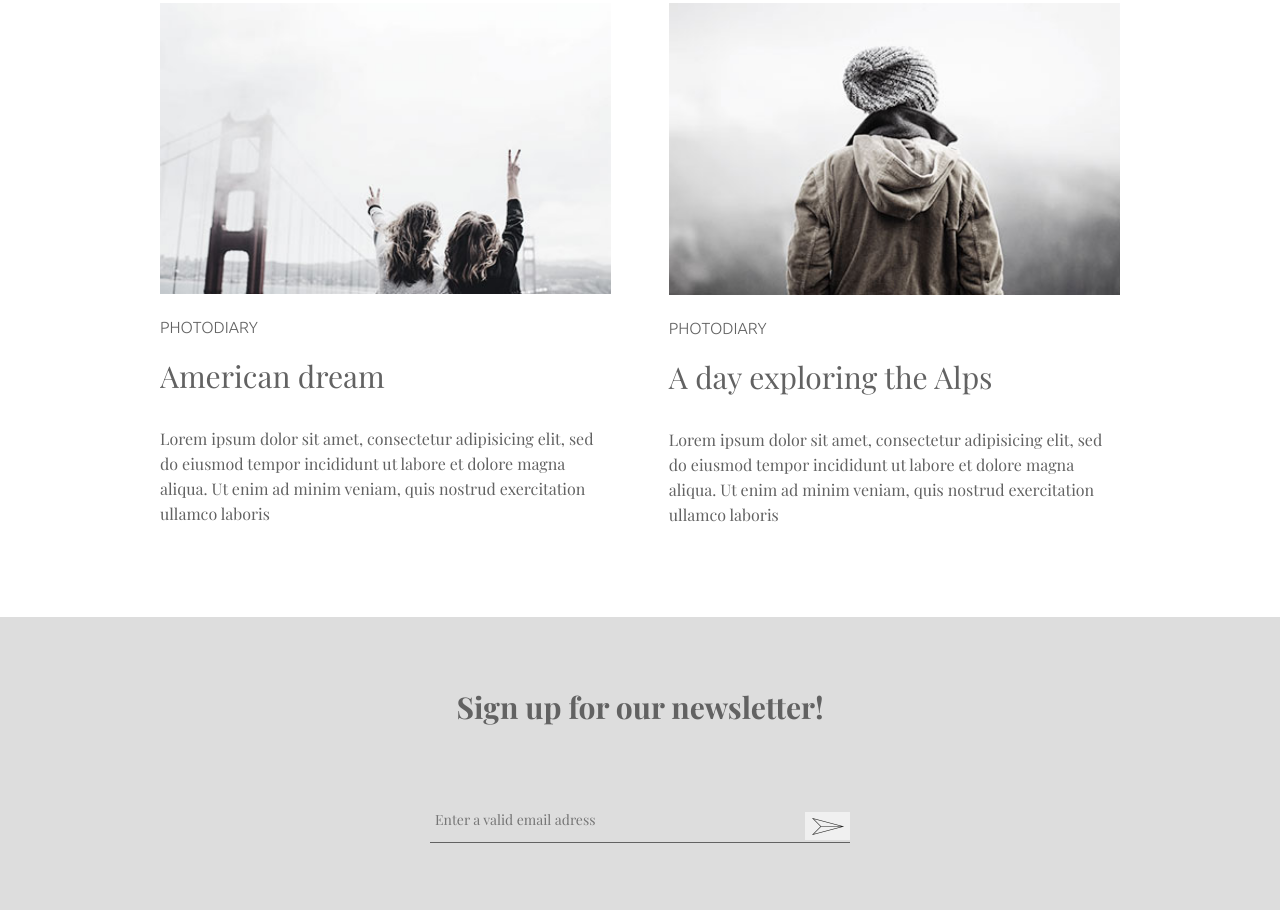
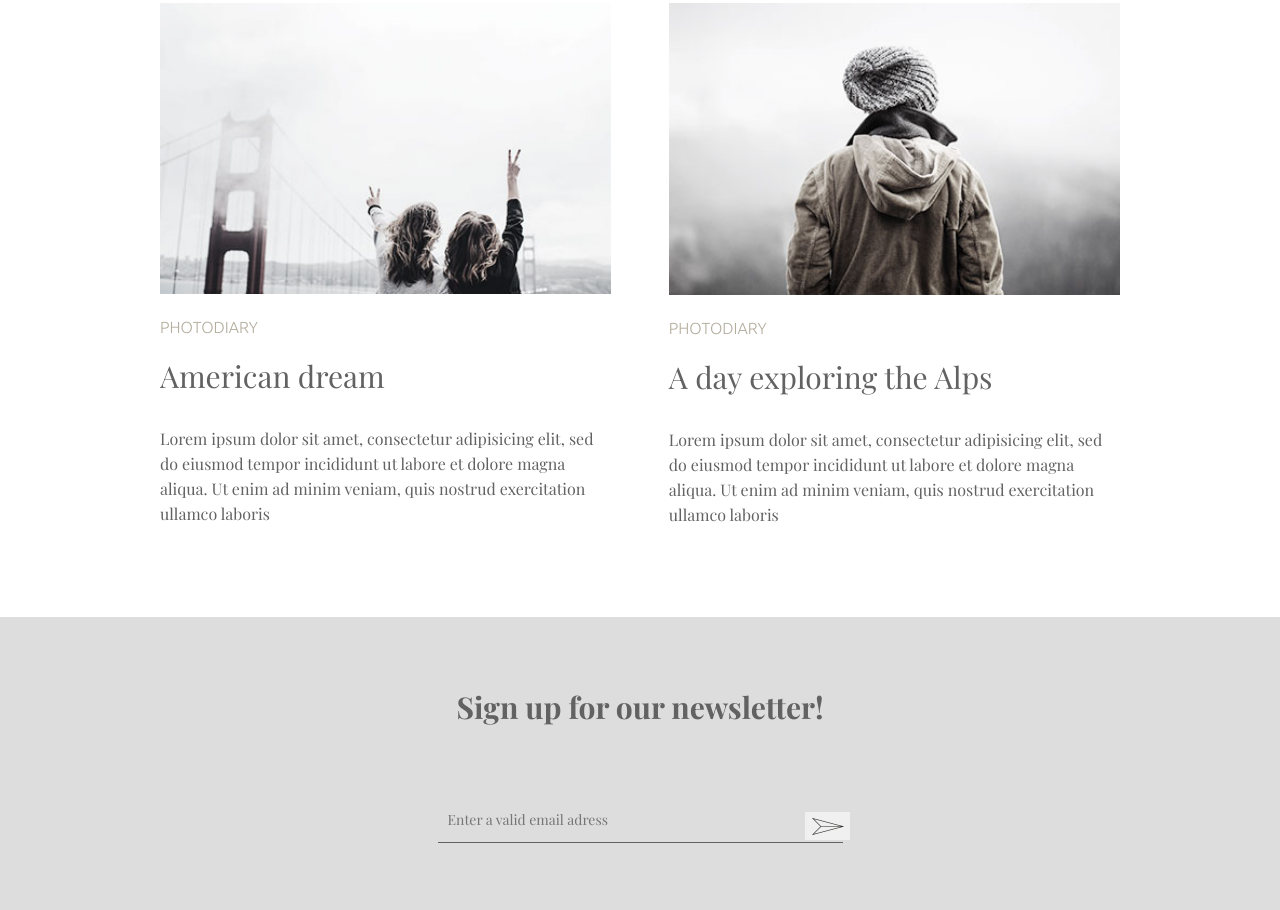
Before and after one commit to Sadafnsr/minimo_final, a plain HTML site: page index.html in a window 1280 px wide. Shown: the part 1823-2733 px from the top of the page. Drawn offline with nearby package versions, Linux system fonts and the light colour scheme; a web font is replaced by a local one.

Commit message:
Update style.css

```diff
--- a/style.css
+++ b/style.css
@@ -91,6 +91,7 @@ header{
 	text-transform: uppercase;
     font-size: 16px;
     font-weight: 400;
+     color: #b4ad9e;
 
 }
 .c_h1{
@@ -153,13 +154,13 @@ header{
 	font-family: 'Playfair Display', serif;
   color: #626262;
   font-size: 14px;
-  font-weight: 380;
-  width: 400px;
+  font-weight: 400;
+  width: 380px;
   height: 45px;
   border: none;
   border-bottom: 1px solid #626262;
   background:transparent;
-  padding-left: 5px;
+    padding-left: 10px;
   padding-right: 15px;
 }
 .s_form input:focus{
```
